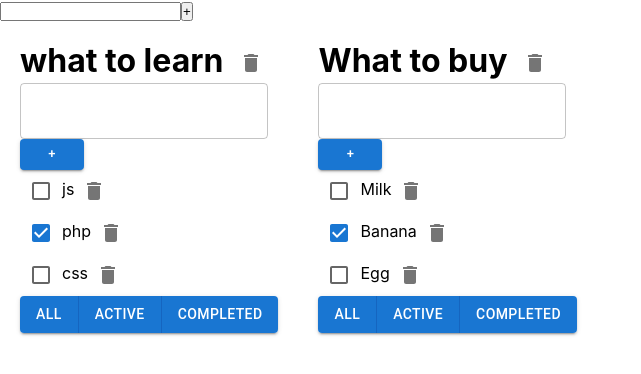
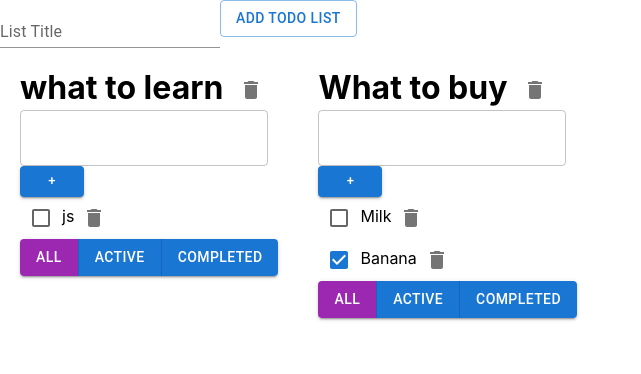
Before and after one commit to nsapaev/Todo-List, a React (Create React App) app: page / in a window 1280 px wide. Shown: the top 374 px of the page, without its empty margins (0-641 px from the left). Built offline with nearby package versions, Linux system fonts and the light colour scheme.

Commit message:
features: add edit mode to task title and add active filtered button on click

```diff
--- a/src/App.tsx
+++ b/src/App.tsx
@@ -2,6 +2,7 @@ import React, {useState} from 'react';
 import './App.css';
 import {TasksType, TodoList} from "./Components/todoList/TodoList";
 import {v1} from "uuid";
+import {AddNewTodoListForm} from "./Components/addNewTodoListForm/AddNewTodoListForm";
 
 
 // тип фильтрации
@@ -12,17 +13,12 @@ function App() {
 
     // создоём стейт который хранит массив из списков
     const [todoLists, setTodoLists] = useState([
-        {id: v1(), title: "what to learn", filter: "all", tasks: [
-                {id: v1(), title: "js", isDone: false},
-                {id: v1(), title: "php", isDone: true},
-                {id: v1(), title: "css", isDone: false},]},
-        {id: v1(), title: "What to buy", filter: "all", tasks: [{id: v1(), title: "Milk", isDone: false},
-                {id: v1(), title: "Banana", isDone: true},
-                {id: v1(), title: "Egg", isDone: false},]},
+        {id: v1(), title: "what to learn", editTitleMode:false, filter: "all", tasks: [
+                {id: v1(), title: "js",  isDone: false, editMode:false},]},
+        {id: v1(), title: "What to buy", editTitleMode:false,  filter: "all", tasks: [{id: v1(), title: "Milk", isDone: false,editMode:false},
+                {id: v1(), title: "Banana",  isDone: true, editMode:false},
+                ]},
     ])
-
-
-
     // функция говорит какая кнопка фильтрации была нажата и меняет переменную filter на значение нажатой кнопки фильтрации
     const filterTasks = (todoListID:string,filterValue: FilterTypes) =>{
         let todoList:any = todoLists.find(t => t.id === todoListID )
@@ -31,7 +27,6 @@ function App() {
             setTodoLists([...todoLists])
         }
     }
-
     // функция удоляет таску при нажатие на кнопку удоления
     let removeTask = (todoListID:string,taskID: string): void => {
         todoLists.forEach(t => {
@@ -42,12 +37,11 @@ function App() {
         })
 
     }
-
     // функция добовляет новую таску в список тасок
     const addNewTask = (todoListID:string, newTaskTitle: string): void => {
         todoLists.forEach(t =>{
             if(t.id === todoListID){
-                let newTask = {id: v1(), title: newTaskTitle, isDone: false}
+                let newTask = {id: v1(), title: newTaskTitle, isDone: false,editMode:false}
                 t.tasks.push(newTask)
                 setTodoLists([...todoLists])
             }
@@ -70,27 +64,61 @@ function App() {
         })
 
     }
-
     // удоляем Todo list
     const removeTodoList = (todoListID:string)=>{
         const withoutRemoteTodoLists = todoLists.filter(t => t.id!==todoListID)
         setTodoLists([...withoutRemoteTodoLists])
     }
+    const addTodoList = (title:string)=>{
+        todoLists.push({id: v1(), title: title, editTitleMode:false, filter: "all", tasks: []})
+        setTodoLists([...todoLists])
+    }
+    let [editMode, setEditMode] = useState(false)
+    const activateEditMode = (todoListID:string) =>{
+        todoLists.forEach(t =>{
+            if(t.id === todoListID){
+                t.editTitleMode = true
+                setTodoLists([...todoLists])
+            }
+        })
+    }
+    const deactivateEditMode = (todoListID:string, newTitle:string):void=>{
+        todoLists.forEach(t =>{
+            if(t.id === todoListID){
+                t.editTitleMode = false
+                t.title = newTitle
+                setTodoLists([...todoLists])
+            }
+        })
+    }
 
-    const addTodoList = ()=>{
-        todoLists.push({id: v1(), title: " ", filter: "all", tasks: []})
-        let withAddedTodoList = todoLists
-        setTodoLists([...withAddedTodoList])
+    let [editModeTaskTitle, setEditModeTaskTitle] = useState(false)
+    const activateTaskTitleEditMode = (taskTitleID:string) =>{
+        todoLists.forEach(list => {
+            list.tasks.forEach(t =>{
+                if(t.id == taskTitleID){
+                    t.editMode = true
+                    setTodoLists([...todoLists])
+                }
+            })
+        })
+    }
+    const deActivateTaskTitleEditMode = (taskTitleID:string,newTitle:string) =>{
+        todoLists.forEach(list => {
+            list.tasks.forEach(t =>{
+                if(t.id == taskTitleID){
+                    t.editMode = false
+                    t.title = newTitle
+                    setTodoLists([...todoLists])
+                }
+            })
+        })
     }
 
     // возвращаем кампаненту App и в ней списки тасков
     return (
         <div className="App">
-            <form>
-                <input></input>
-                <button type={"button"} onClick={addTodoList}>+</button>
-            </form>
-
+            <AddNewTodoListForm addTodoList={addTodoList}/>
             {
                 todoLists.map(todoList => {
                     let filteredTodoList = todoList.tasks
@@ -110,7 +138,12 @@ function App() {
                         addNewTask={addNewTask}
                         onChangeStatus={changeStatus}
                         removeTodoList={removeTodoList}
-
+                        activateEditMode={activateEditMode}
+                        editTitleMode={todoList.editTitleMode}
+                        deactivateEditMode={deactivateEditMode}
+                        editModeTaskTitle={editModeTaskTitle}
+                        activateTaskTitleEditMode={activateTaskTitleEditMode}
+                        deActivateTaskTitleEditMode={deActivateTaskTitleEditMode}
                     />
                 })
 
--- /dev/null
+++ b/src/Components/addNewTodoListForm/AddNewTodoListForm.module.css
@@ -0,0 +1,4 @@
+.errorTextField{
+    color: red;
+    border: 1px solid red;
+}
--- /dev/null
+++ b/src/Components/addNewTodoListForm/AddNewTodoListForm.tsx
@@ -0,0 +1,43 @@
+import React, {useState} from 'react';
+import TextField from '@mui/material/TextField';
+import Button from '@mui/material/Button';
+import s from "./AddNewTodoListForm.module.css"
+
+export const AddNewTodoListForm = (props:any) => {
+
+    let [inputValue, setInputValue] = useState("")
+    let [error, setError] = useState(false)
+    const handleChangeInputValue = (e:any) => {
+            setError(false)
+            setInputValue(e.currentTarget.value)
+    }
+    const handleAddNewTodoList = ():void => {
+        if(!inputValue.trim()){
+            setError(true)
+
+        }else{
+            props.addTodoList(inputValue)
+            setInputValue("")
+        }
+
+    }
+    const handleAddNewTodoListOnKeyPress =(e:any)=>{
+        if( e.charCode == 13){
+            e.preventDefault()
+        }
+        console.log(e.charCode)
+        if(inputValue.trim() && e.charCode == 13){
+            e.preventDefault()
+            props.addTodoList(inputValue)
+            setInputValue("")
+        }else{
+            setError(true)
+        }
+    }
+    return (
+        <form>
+            <TextField id="standard-basic" label={error?"Todo Title is Require":"List Title"} onKeyPress={handleAddNewTodoListOnKeyPress} variant="standard" onChange={handleChangeInputValue} value={inputValue}/>
+            <Button type={"button"} variant="outlined" size="medium" onClick={() => {handleAddNewTodoList()}}>Add Todo List</Button>
+        </form>
+    )
+}
--- a/src/Components/todoList/TodoList.tsx
+++ b/src/Components/todoList/TodoList.tsx
@@ -7,6 +7,8 @@ import React, {useState} from "react";
 import {FilterTypes} from "../../App";
 import DeleteIcon from '@mui/icons-material/Delete';
 import IconButton from '@mui/material/IconButton';
+import {TodoListTitle} from "./todoListTitle/TodoListTitle";
+import {TodoTasksTitle} from "./todoTasksTitle/TodoTasksTitle";
 
 
 // тип тасков
@@ -14,23 +16,31 @@ export type TasksType = {
     id: string,
     title: string,
     isDone: boolean,
+    editMode:false
 }
 
 // тип приходящих пропсов
 type PropsType = {
     title: string,
-    tasks: Array<TasksType>,
+    tasks: any,
     removeTask: (todoListID: string, taskID: string) => void
     filterTasks: (todoListID: string, filterValue: FilterTypes) => void,
     addNewTask: (todoListID: string, taskTitle: string) => void
     onChangeStatus: (todoListsID: string, taskID: string) => void
     todoListID: string
     removeTodoList:(todoListID:string)=>void
+    activateEditMode:(todoListID:string)=>void
+    editTitleMode:boolean
+    deactivateEditMode:(todoListID:string,newTitle:string)=>void
+    editModeTaskTitle:boolean
+    activateTaskTitleEditMode:(todoTaskID:string) => void
+    deActivateTaskTitleEditMode:(todoTaskID:string,newTitle:string)=>void
 
 }
 
 
 export const TodoList = (props: PropsType) => {
+
     let [error, setError] = useState(false)
     let [newTaskInputValue, setNewTaskInputValue] = useState("")
     const handlerChangeNewTaskInputValue = (e: any) => {
@@ -41,6 +51,7 @@ export const TodoList = (props: PropsType) => {
         props.removeTask(todoListID, taskID)
     }
     const handlerFilterTask = (todoListID: string, value: FilterTypes) => {
+        setActiveButton(value)
         props.filterTasks(todoListID, value)
     }
     const handlerAddNewTask = (todoListID: string) => {
@@ -67,9 +78,37 @@ export const TodoList = (props: PropsType) => {
     }
 
 
+    const handlerActivateEditMode = (todoListID:string) =>{
+        props.activateEditMode(todoListID)
+    }
+
+
+    let [titleInputValue, setTitleInputValue] = useState(props.title)
+    const handlerChangeTitleInputValue= (e:any) =>{
+        setTitleInputValue(e.currentTarget.value)
+    }
+    const deactivateEditMode = (todoListID:string) =>{
+        if(titleInputValue.trim()) props.deactivateEditMode(todoListID,titleInputValue.trim())
+
+    }
+
+    let [activeButton, setActiveButton] = useState("all")
+
     return (
         <div className={style.todoList}>
-            <h1 className={style.todoList__title}>{props.title}  <IconButton onClick={() => {handlerRemoveTodoList(props.todoListID)}} aria-label="delete"><DeleteIcon/></IconButton></h1>
+
+                    <TodoListTitle
+                        editModeTaskTitle={props.editModeTaskTitle}
+                        editTitleMode={props.editTitleMode}
+                        handlerActivateEditMode={handlerActivateEditMode}
+                        titleInputValue={titleInputValue}
+                        handlerChangeTitleInputValue={handlerChangeTitleInputValue}
+                        deactivateEditMode={deactivateEditMode}
+                        title={props.title}
+                        todoListID={props.todoListID}
+                        handlerRemoveTodoList={handlerRemoveTodoList}
+                    />
+
             <div className={style.todoList__container}>
                 <div className={style.listInput}>
                     <div className={error ? style.todoList__inputTitle : ""}>
@@ -87,35 +126,24 @@ export const TodoList = (props: PropsType) => {
                     {error ? <h5 className={style.errorMessage}>Field is Required</h5> : null}
                 </div>
                 <ul className={style.checkboxItems}>
-                    {
-                        props.tasks.map(t => {
-                            return (
-                                <>
-                                    <li key={t.id}>
-                                        <Checkbox checked={t.isDone} onChange={() => {
-                                            handlerChangeStatus(props.todoListID, t.id)
-                                        }}/><label>{t.title}</label>
-                                        <IconButton onClick={() => {
-                                            handlerRemoveTask(props.todoListID, t.id)
-                                        }} aria-label="delete">
-                                            <DeleteIcon/>
-                                        </IconButton>
-                                    </li>
-
-                                </>
-                            )
-                        })
-                    }
-
+                    <TodoTasksTitle
+                        tasks={props.tasks}
+                        handlerRemoveTask={handlerRemoveTask}
+                        handlerChangeStatus={handlerChangeStatus}
+                        todoListID={props.todoListID}
+                        activateTaskTitleEditMode={props.activateTaskTitleEditMode}
+                        deActivateTaskTitleEditMode={props.deActivateTaskTitleEditMode}
+                        editMode={props.editModeTaskTitle}
+                    />
                 </ul>
                 <ButtonGroup variant="contained" aria-label="outlined primary button group">
-                    <Button className={"btn"} onClick={() => {
+                    <Button className={"btn"} color={activeButton === "all"?"secondary":"primary"} onClick={() => {
                         handlerFilterTask(props.todoListID, "all")
                     }}>All</Button>
-                    <Button onClick={() => {
+                    <Button color={activeButton === "active"?"secondary":"primary"}  onClick={() => {
                         handlerFilterTask(props.todoListID, "active")
                     }}>Active</Button>
-                    <Button onClick={() => {
+                    <Button color={activeButton === "completed"?"secondary":"primary"} onClick={() => {
                         handlerFilterTask(props.todoListID, "completed")
                     }}>Completed </Button>
                 </ButtonGroup>
--- /dev/null
+++ b/src/Components/todoList/todoListTitle/TodoListTitle.tsx
@@ -0,0 +1,26 @@
+import React from "react"
+import TextField from "@mui/material/TextField";
+import style from "../todoList.module.css";
+import IconButton from "@mui/material/IconButton";
+import DeleteIcon from "@mui/icons-material/Delete";
+
+
+export const TodoListTitle = (props:any) => {
+    return (<>
+        <h1 className={style.todoList__title}  >
+            {
+                !props.editTitleMode && <span onDoubleClick={() => {
+                    props.handlerActivateEditMode(props.todoListID)
+                }}>{props.title}  </span> ||
+                props.editTitleMode && <TextField value={props.titleInputValue} onChange={(e) => {
+                    props.handlerChangeTitleInputValue(e)
+                }} onBlur={() => {
+                    props.deactivateEditMode(props.todoListID)
+                }} id="standard-basic" variant="standard"/>
+            }
+            <IconButton onClick={() => {
+                props.handlerRemoveTodoList(props.todoListID)
+            }} aria-label="delete"><DeleteIcon/></IconButton></h1>
+        </>
+    )
+}
--- /dev/null
+++ b/src/Components/todoList/todoTasksTitle/TodoTasksTitle.tsx
@@ -0,0 +1,51 @@
+import Checkbox from "@mui/material/Checkbox";
+import IconButton from "@mui/material/IconButton";
+import DeleteIcon from "@mui/icons-material/Delete";
+import React, {useState} from "react";
+
+
+export const TodoTasksTitle = (props:any) =>{
+
+        let [inputValue, setInputValue] = useState("")
+        const activateEditMode = (id:string,title:string) =>{
+                props.activateTaskTitleEditMode(id)
+                setInputValue(title)
+        }
+        const deactivateEditMode = (id:string) =>{
+                props.deActivateTaskTitleEditMode(id,inputValue)
+        }
+
+        const changeInputTitleValue =(e:any) =>{
+                setInputValue(e.currentTarget.value)
+        }
+
+
+        return (
+            <>
+                {
+                    props.tasks.map((t:any) => {
+                        return (
+                            <>
+                                 <li key={t.id}>
+                                    <Checkbox
+                                        checked={t.isDone}
+                                        onChange={() => {props.handlerChangeStatus(props.todoListID, t.id)}}/>
+                                         {
+                                                 !t.editMode && <label  onDoubleClick={()=>activateEditMode(t.id,t.title)}>{t.title}</label> ||
+                                                  t.editMode && <input autoFocus value={inputValue} onChange={changeInputTitleValue} onBlur={()=>{deactivateEditMode(t.id)}} />
+                                         }
+                                         <IconButton
+                                             onClick={() => {props.handlerRemoveTask(props.todoListID,t.id)}}
+                                             aria-label="delete">
+                                                 <DeleteIcon/>
+                                         </IconButton>
+                                  </li>
+
+                            </>
+                         )
+                    })
+                }
+
+                </>
+        )
+}
```
